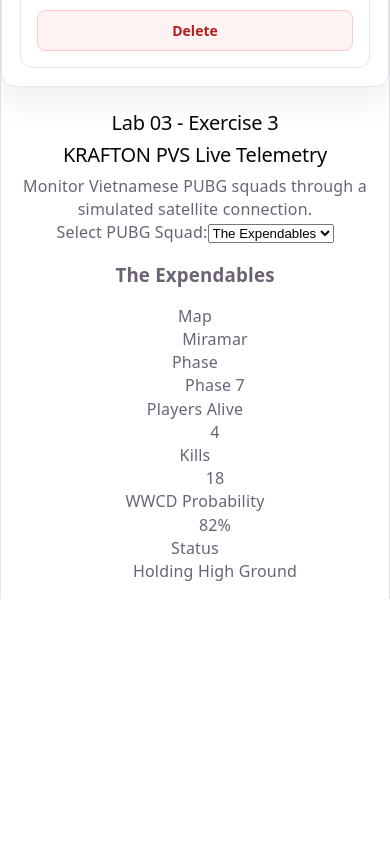
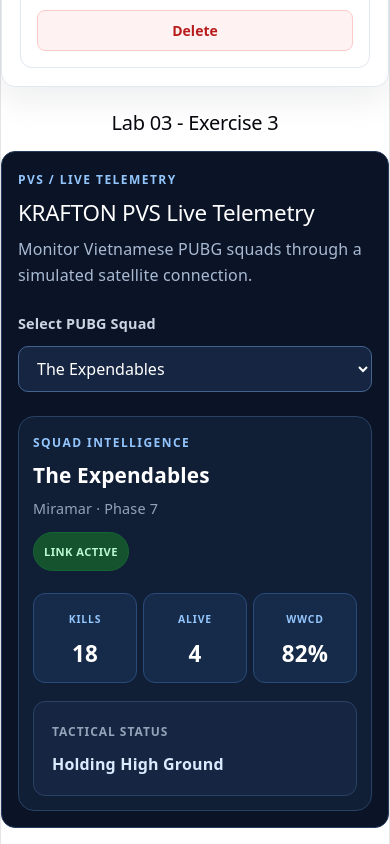
Before and after one commit to ninitu123456/uit-advanced-web-lab03-react19, a React (Vite) app: page / in a window 390 px wide. Shown: the part 2158-3002 px from the top of the page. Before the commit the page ends 2757 px from the top, so only its background shows below. Built offline with nearby package versions, Linux system fonts and the light colour scheme.

Commit message:
style(ex3): build responsive PUBG esports radar dashboard

```diff
--- a/src/components/PubgMatchTelemetry.jsx
+++ b/src/components/PubgMatchTelemetry.jsx
@@ -89,21 +89,33 @@
   }
 
   return (
-    <section aria-label="PUBG Live Telemetry">
-      <header>
+    <section
+      className={styles.telemetry}
+      aria-label="PUBG Live Telemetry"
+    >
+      <header className={styles.header}>
+        <p className={styles.eyebrow}>
+          PVS / LIVE TELEMETRY
+        </p>
+
         <h2>KRAFTON PVS Live Telemetry</h2>
-        <p>
+
+        <p className={styles.description}>
           Monitor Vietnamese PUBG squads through a
           simulated satellite connection.
         </p>
       </header>
 
-      <div>
-        <label htmlFor={selectorId}>
-          Select PUBG Squad:
+      <div className={styles.controls}>
+        <label
+          className={styles.selectorLabel}
+          htmlFor={selectorId}
+        >
+          Select PUBG Squad
         </label>
 
         <select
+          className={styles.squadSelect}
           id={selectorId}
           value={selectedSquad}
           onChange={handleSquadChange}
@@ -117,7 +129,9 @@
       </div>
 
       {view.status === REQUEST_STATUS.IDLE && (
-        <p>Waiting for satellite connection...</p>
+        <p className={styles.idleMessage}>
+          Waiting for satellite connection...
+        </p>
       )}
 
       {view.status === REQUEST_STATUS.LOADING && (
@@ -140,28 +154,55 @@
 
       {view.status === REQUEST_STATUS.SUCCESS &&
         view.data && (
-          <article aria-live="polite">
-            <h3>{view.data.name}</h3>
+          <article
+            className={styles.dashboard}
+            aria-live="polite"
+          >
+            <header className={styles.dashboardHeader}>
+              <div>
+                <p className={styles.eyebrow}>
+                  SQUAD INTELLIGENCE
+                </p>
 
-            <dl>
-              <dt>Map</dt>
-              <dd>{view.data.map}</dd>
+                <h3 className={styles.squadName}>
+                  {view.data.name}
+                </h3>
 
-              <dt>Phase</dt>
-              <dd>{view.data.phase}</dd>
+                <p className={styles.mapInfo}>
+                  {view.data.map} · {view.data.phase}
+                </p>
+              </div>
 
-              <dt>Players Alive</dt>
-              <dd>{view.data.alive}</dd>
+              <span className={styles.connectionBadge}>
+                LINK ACTIVE
+              </span>
+            </header>
 
-              <dt>Kills</dt>
-              <dd>{view.data.kills}</dd>
+            <dl className={styles.statsGrid}>
+              <div className={styles.statCard}>
+                <dt>KILLS</dt>
+                <dd>{view.data.kills}</dd>
+              </div>
 
-              <dt>WWCD Probability</dt>
-              <dd>{view.data.wwcdProb}</dd>
+              <div className={styles.statCard}>
+                <dt>ALIVE</dt>
+                <dd>{view.data.alive}</dd>
+              </div>
 
-              <dt>Status</dt>
-              <dd>{view.data.status}</dd>
+              <div className={styles.statCard}>
+                <dt>WWCD</dt>
+                <dd>{view.data.wwcdProb}</dd>
+              </div>
             </dl>
+
+            <section
+              className={styles.tacticalPanel}
+              aria-label="Tactical status"
+            >
+              <h4>TACTICAL STATUS</h4>
+
+              <p>{view.data.status}</p>
+            </section>
           </article>
         )}
 
--- a/src/components/PubgMatchTelemetry.module.css
+++ b/src/components/PubgMatchTelemetry.module.css
@@ -1,12 +1,97 @@
 
-/* Exercise 3 - Blue-Zone Loading & Error UI */
+/* Exercise 3 - PUBG Esports Telemetry Dashboard */
+
+.telemetry {
+  width: 100%;
+  max-width: 820px;
+  box-sizing: border-box;
+  margin: 24px auto;
+  padding: 28px;
+
+  background: #0b1427;
+  color: #e2e8f0;
+
+  border: 1px solid #263b5d;
+  border-radius: 20px;
+
+  font-family: inherit;
+  text-align: left;
+}
+
+.header {
+  margin-bottom: 24px;
+}
+
+.eyebrow {
+  margin: 0 0 8px;
+  color: #93c5fd;
+  font-size: 0.75rem;
+  font-weight: 700;
+  letter-spacing: 0.12em;
+}
+
+.header h2 {
+  margin: 0 0 10px;
+  color: #ffffff;
+  font-size: clamp(1.4rem, 4vw, 2rem);
+  line-height: 1.25;
+}
+
+.description {
+  margin: 0;
+  color: #a9bad3;
+  line-height: 1.6;
+}
+
+.controls {
+  display: flex;
+  flex-direction: column;
+  gap: 10px;
+  margin-bottom: 24px;
+}
+
+.selectorLabel {
+  color: #cbd5e1;
+  font-size: 0.9rem;
+  font-weight: 600;
+}
+
+.squadSelect {
+  width: 100%;
+  min-height: 46px;
+  box-sizing: border-box;
+  padding: 10px 14px;
+
+  background: #162642;
+  color: #ffffff;
+
+  border: 1px solid #44638e;
+  border-radius: 10px;
+
+  font: inherit;
+  cursor: pointer;
+}
+
+.squadSelect:focus-visible,
+.retryButton:focus-visible {
+  outline: 3px solid #60a5fa;
+  outline-offset: 3px;
+}
+
+.idleMessage {
+  padding: 24px;
+  background: #162642;
+  border-radius: 12px;
+  color: #bfdbfe;
+}
+
+/* Loading Skeleton */
 
 .loadingPanel {
   width: 100%;
   min-height: 220px;
   box-sizing: border-box;
   padding: 24px;
-  margin-top: 20px;
 
   display: flex;
   flex-direction: column;
@@ -23,13 +108,15 @@
 
   border: 1px solid #3b82f6;
   border-radius: 16px;
-  color: #dbeafe;
 }
 
 .radar {
   position: relative;
+  display: block;
   width: 110px;
   height: 110px;
+  flex-shrink: 0;
+
   border: 2px solid #60a5fa;
   border-radius: 50%;
 
@@ -73,23 +160,124 @@
   text-align: center;
 }
 
+/* Success Dashboard */
+
+.dashboard {
+  padding: 22px;
+  background: #101e36;
+  border: 1px solid #294263;
+  border-radius: 16px;
+}
+
+.dashboardHeader {
+  display: flex;
+  justify-content: space-between;
+  align-items: flex-start;
+  gap: 16px;
+  margin-bottom: 22px;
+}
+
+.squadName {
+  margin: 0 0 8px;
+  color: #ffffff;
+  font-size: clamp(1.3rem, 4vw, 1.8rem);
+  line-height: 1.3;
+}
+
+.mapInfo {
+  margin: 0;
+  color: #94a3b8;
+  font-size: 0.9rem;
+}
+
+.connectionBadge {
+  flex-shrink: 0;
+  padding: 7px 10px;
+
+  background: #14532d;
+  color: #bbf7d0;
+
+  border: 1px solid #166534;
+  border-radius: 999px;
+
+  font-size: 0.7rem;
+  font-weight: 700;
+  letter-spacing: 0.04em;
+}
+
+.statsGrid {
+  display: grid;
+  grid-template-columns: repeat(3, minmax(0, 1fr));
+  gap: 12px;
+  margin: 0 0 18px;
+}
+
+.statCard {
+  min-width: 0;
+  padding: 18px 12px;
+
+  background: #162b49;
+  border: 1px solid #294b79;
+  border-radius: 12px;
+
+  text-align: center;
+}
+
+.statCard dt {
+  margin-bottom: 10px;
+  color: #93c5fd;
+  font-size: 0.75rem;
+  font-weight: 700;
+  letter-spacing: 0.08em;
+}
+
+.statCard dd {
+  margin: 0;
+  color: #ffffff;
+  font-size: clamp(1.4rem, 4vw, 2rem);
+  font-weight: 800;
+  line-height: 1.2;
+}
+
+.tacticalPanel {
+  padding: 18px;
+  background: #162642;
+  border: 1px solid #294263;
+  border-radius: 12px;
+}
+
+.tacticalPanel h4 {
+  margin: 0 0 10px;
+  color: #94a3b8;
+  font-size: 0.75rem;
+  letter-spacing: 0.08em;
+}
+
+.tacticalPanel p {
+  margin: 0;
+  color: #dbeafe;
+  font-size: 1rem;
+  font-weight: 600;
+}
+
+/* Error Alert */
+
 .errorPanel {
   width: 100%;
   box-sizing: border-box;
-  margin-top: 20px;
   padding: 24px;
 
-  background: #fff1f2;
-  color: #881337;
+  background: #451a2b;
+  color: #ffe4e6;
 
-  border: 1px solid #fda4af;
-  border-left: 5px solid #e11d48;
+  border: 1px solid #be123c;
+  border-left: 5px solid #fb7185;
   border-radius: 12px;
 }
 
 .errorTitle {
   margin: 0 0 10px;
-  color: #9f1239;
+  color: #fecdd3;
   font-size: 1.15rem;
 }
 
@@ -100,12 +288,14 @@
 }
 
 .retryButton {
+  min-height: 44px;
   padding: 12px 18px;
-  border: none;
-  border-radius: 8px;
 
   background: #be123c;
   color: #ffffff;
+
+  border: 1px solid #fb7185;
+  border-radius: 8px;
 
   font: inherit;
   font-weight: 600;
@@ -121,10 +311,7 @@
   transform: translateY(-1px);
 }
 
-.retryButton:focus-visible {
-  outline: 3px solid #2563eb;
-  outline-offset: 3px;
-}
+/* Animation */
 
 @keyframes radarPulse {
   0%,
@@ -141,6 +328,51 @@
   }
 }
 
+/* Mobile Responsive */
+
+@media (max-width: 480px) {
+  .telemetry {
+    padding: 16px;
+    margin: 16px auto;
+    border-radius: 14px;
+  }
+
+  .dashboard {
+    padding: 14px;
+  }
+
+  .dashboardHeader {
+    flex-direction: column;
+    gap: 12px;
+  }
+
+  .statsGrid {
+    grid-template-columns: repeat(3, minmax(0, 1fr));
+    gap: 6px;
+  }
+
+  .statCard {
+    padding: 14px 5px;
+  }
+
+  .statCard dt {
+    font-size: 0.65rem;
+  }
+
+  .statCard dd {
+    font-size: 1.4rem;
+  }
+
+  .loadingPanel,
+  .errorPanel {
+    padding: 18px;
+  }
+
+  .retryButton {
+    width: 100%;
+  }
+}
+
 @media (prefers-reduced-motion: reduce) {
   .radar {
     animation: none;
@@ -154,14 +386,3 @@
     transform: none;
   }
 }
-
-@media (max-width: 480px) {
-  .loadingPanel,
-  .errorPanel {
-    padding: 18px;
-  }
-
-  .retryButton {
-    width: 100%;
-  }
-}
```
